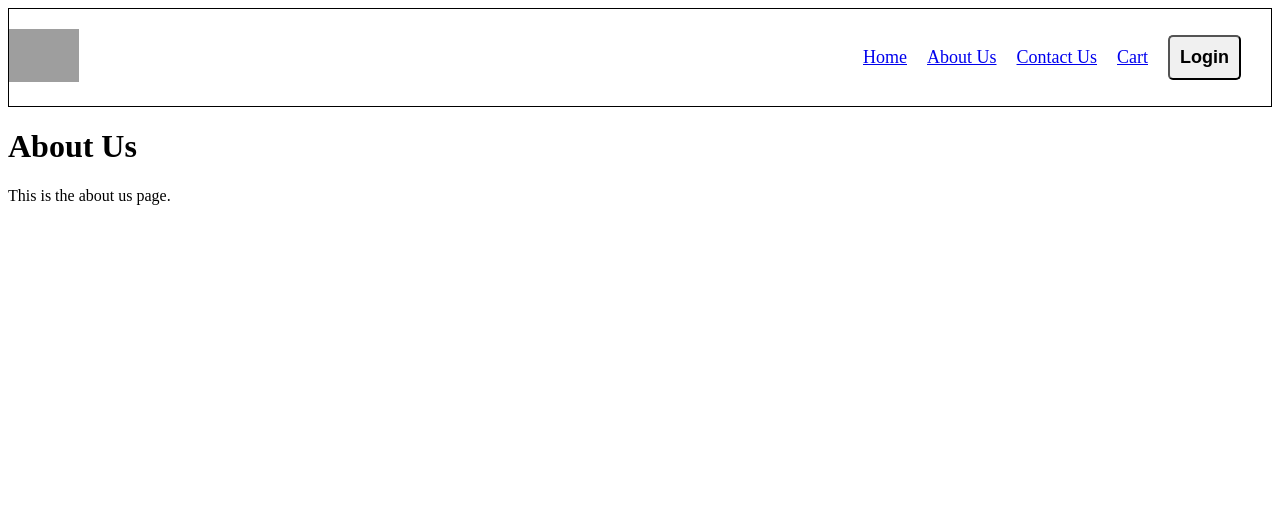
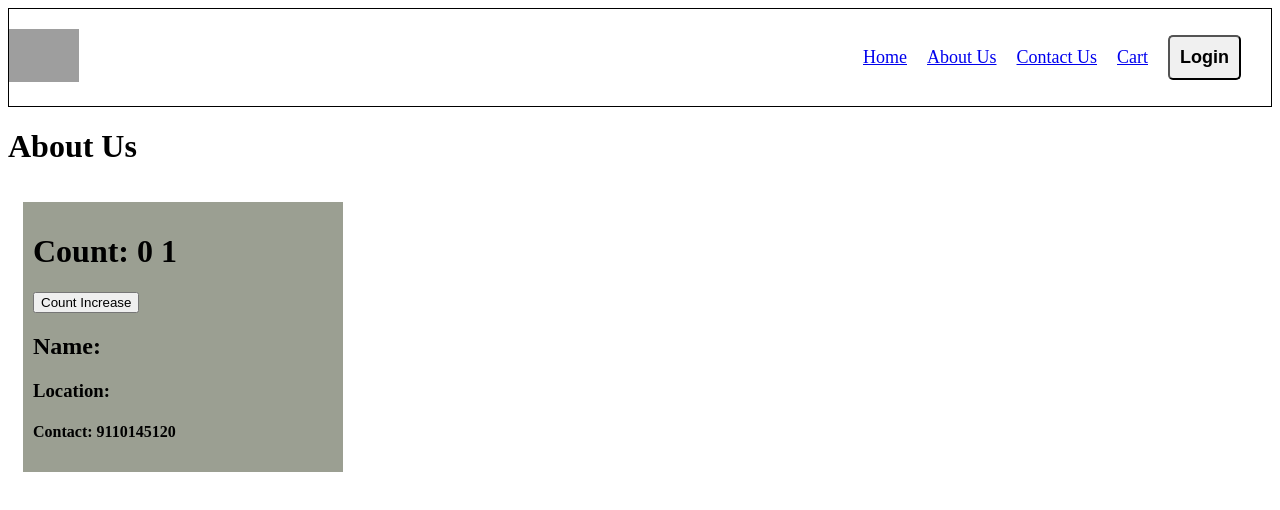
Before and after one commit to rupesh-ranjan/fast-food-delivery, a React (Vite) app: page /about in a window 1280 px wide. Shown: the top 510 px of the page. Built offline with nearby package versions, Linux system fonts and the light colour scheme; no server answers; grey boxes are pictures that could not be loaded.

Commit message:
Class component added for About Page

```diff
--- a/src/App.css
+++ b/src/App.css
@@ -82,3 +82,18 @@
 .restaurant-logo {
   width: 100%;
 }
+
+.about-page {
+  display: flex;
+  justify-content: space-between;
+  align-items: center;
+  padding: 10px;
+}
+
+.user-card {
+  align-items: center;
+  padding: 10px;
+  background-color: #9b9f92;
+  margin: 5px;
+  width: 300px;
+}
--- a/src/components/About.jsx
+++ b/src/components/About.jsx
@@ -1,9 +1,15 @@
+import User from "./User";
+import UserClass from "./UserClass.jsx";
+
 function About() {
   return (
-    <div>
+    <>
       <h1>About Us</h1>
-      <p>This is the about us page.</p>
-    </div>
+      <div className="about-page">
+        <User name={"Rupesh Ranjan"} />
+        <UserClass name={"Rupesh Ranjan"} location={"Hyderabad"} />
+      </div>
+    </>
   );
 }
 
--- /dev/null
+++ b/src/components/AboutClass.jsx
@@ -0,0 +1,48 @@
+import React from "react";
+import User from "./User.jsx";
+import UserClass from "./UserClass.jsx";
+
+class About extends React.Component {
+  constructor(props) {
+    super(props);
+    console.log("About component constructor called");
+    this.state = {
+      userInfo: {},
+    };
+  }
+
+  async componentDidMount() {
+    console.log("About componentDidMount called");
+    const response = await fetch("https://api.github.com/users/rupesh-ranjan");
+    const data = await response.json();
+    console.log(data);
+    console.log("From didMount", this.state.userInfo);
+    this.setState({
+      userInfo: data,
+    });
+  }
+  componentDidUpdate(prevProps, prevState) {
+    console.log("From Update", prevProps);
+    console.log("From Update", prevState);
+    console.log("From didUpdate", this.state.userInfo);
+    console.log("About componentDidUpdate called");
+  }
+
+  componentWillUnmount() {
+    console.log("About componentWillUnmount called");
+  }
+  render() {
+    console.log("About component render method called");
+    const { name, location } = this.state?.userInfo || {};
+    return (
+      <>
+        <h1>About Us</h1>
+        <div className="about-page">
+          {/* <User name={"Rupesh Ranjan"} /> */}
+          <UserClass name={name} location={location} />
+        </div>
+      </>
+    );
+  }
+}
+export default About;
--- a/src/components/Error.jsx
+++ b/src/components/Error.jsx
@@ -1,7 +1,7 @@
 import { useRouteError } from "react-router-dom";
 
 function Error() {
-  console.log(useRouteError());
+  // console.log(useRouteError());
   return (
     <div className="error" style={{ textAlign: "center", marginTop: "50px" }}>
       <h1>404</h1>
--- a/src/components/RestaurantMenu.jsx
+++ b/src/components/RestaurantMenu.jsx
@@ -11,7 +11,7 @@ function RestaurantMenu() {
     const fetchRestaurantMenu = async () => {
       const response = await fetch(MENU_API + restaurantId);
       const data = await response.json();
-      console.log(data.data);
+      // console.log(data.data);
       setRestaurantData(data.data);
     };
     fetchRestaurantMenu();
@@ -24,7 +24,7 @@ function RestaurantMenu() {
   const { itemCards } =
     restaurantData?.cards?.[4].groupedCard?.cardGroupMap?.REGULAR?.cards?.[1]
       ?.card?.card || null;
-  console.log(itemCards);
+  // console.log(itemCards);
 
   return (
     <div className="menu">
--- /dev/null
+++ b/src/components/User.jsx
@@ -0,0 +1,17 @@
+import { useEffect, useState } from "react";
+
+const User = (props) => {
+  const [count, setCount] = useState(0);
+  useEffect(() => {}, []);
+  return (
+    <div className="user-card">
+      <h1>Count: {count}</h1>
+      <button onClick={() => setCount(count + 1)}>Count Increase</button>
+      <h2>Name: {props.name}</h2>
+      <h3>Location: Hyderabad</h3>
+      <h4>Contact: 9110145120</h4>
+    </div>
+  );
+};
+
+export default User;
--- /dev/null
+++ b/src/components/UserClass.jsx
@@ -0,0 +1,39 @@
+import React from "react";
+class UserClass extends React.Component {
+  constructor(props) {
+    super(props);
+    this.state = {
+      count1: 0,
+      count2: 1,
+    };
+    // console.log(this.props.name, "UserClass constructor called");
+  }
+
+  componentDidMount() {
+    // console.log(this.props.name, "UserClass componentDidMount called");
+  }
+
+  render() {
+    // console.log(this.props.name, "UserClass render method called");
+    const { name, location } = this.props;
+    const { count1, count2 } = this.state;
+    return (
+      <div className="user-card">
+        <h1>
+          Count: {count1} {count2}
+        </h1>
+        <button
+          onClick={() => this.setState({ count1: this.state.count1 + 1 })}
+        >
+          Count Increase
+        </button>
+
+        <h2>Name: {name}</h2>
+        <h3>Location: {location}</h3>
+        <h4>Contact: 9110145120</h4>
+      </div>
+    );
+  }
+}
+
+export default UserClass;
--- a/src/main.jsx
+++ b/src/main.jsx
@@ -5,7 +5,7 @@ import { appRouter } from "./router/appRouter.jsx";
 import { RouterProvider } from "react-router-dom";
 
 createRoot(document.getElementById("root")).render(
-  <StrictMode>
-    <RouterProvider router={appRouter} />
-  </StrictMode>
+  // <StrictMode>
+  <RouterProvider router={appRouter} />
+  // </StrictMode>
 );
--- a/src/router/appRouter.jsx
+++ b/src/router/appRouter.jsx
@@ -2,6 +2,7 @@ import { createBrowserRouter } from "react-router-dom";
 import App from "../App.jsx";
 import Body from "../components/Body.jsx";
 import About from "../components/About.jsx";
+import AboutClass from "../components/AboutClass.jsx";
 import Contact from "../components/Contact.jsx";
 import Error from "../components/Error.jsx";
 import RestaurantMenu from "../components/RestaurantMenu.jsx";
@@ -12,7 +13,8 @@ export const appRouter = createBrowserRouter([
     element: <App />,
     children: [
       { path: "/", element: <Body /> },
-      { path: "/about", element: <About /> },
+      // { path: "/about", element: <About /> },
+      { path: "/about", element: <AboutClass /> },
       { path: "/contact", element: <Contact /> },
       { path: "/restaurant/:restaurantId", element: <RestaurantMenu /> },
     ],
```
